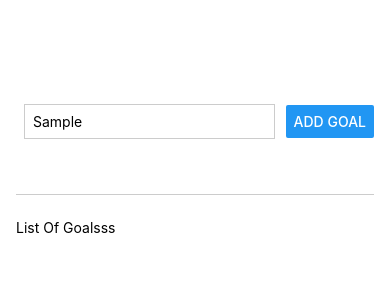
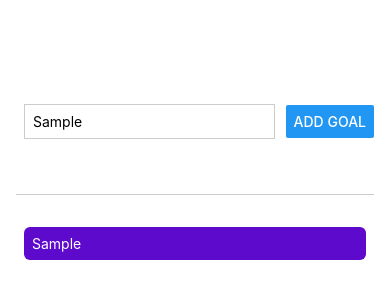
Before and after one commit to dhruvinprajapati-acute/react-native-a1, a React Native app: screen / in a window 390 px wide. Both pictures are taken after typing "Sample" into the empty fields and a click on the button "ADD GOAL". Shown: the top 300 px of the page. Built offline with nearby package versions, Linux system fonts and the light colour scheme.

Commit message:
show list, and set some styles

```diff
--- a/App.tsx
+++ b/App.tsx
@@ -5,7 +5,7 @@
  * @format
  */
 
-import React from 'react';
+import React, { useState } from 'react';
 import {
   Button,
   StyleSheet,
@@ -16,14 +16,33 @@ import {
 
 
 function App(): React.JSX.Element {
+  const [enterdGoalText, setEnterdGoalText] = useState('');
+  const [courseGoles, setCourseGoles] = useState([]);
+
+  function goalInputHandler(value : any){
+    setEnterdGoalText(value);
+  }
+  function addGoalHandler(){
+    setCourseGoles((currentCourseGoals) => [
+      ...currentCourseGoals,
+      enterdGoalText
+    ]);
+  }
   return (
     <View style={styles.appContainer}>
       <View style={styles.inputContainer}>
-        <TextInput style={styles.textInput} placeholder="Your Goal...!!!" />
-        <Button title="Add Goal" />
+        <TextInput style={styles.textInput} placeholder="Your Goal...!!!" onChangeText={goalInputHandler} />
+        <Button title="Add Goal" onPress={addGoalHandler}/>
       </View>
       <View style={styles.goalsContainer}>
-        <Text>List Of Goalsss</Text>
+        {
+          courseGoles.map((goals) =>
+            <View key={goals} style={styles.goalItems}>
+              <Text style={styles.goalText}>
+                {goals}
+              </Text>
+            </View>
+        )}
       </View>
     </View>
   );
@@ -54,6 +73,15 @@ const styles = StyleSheet.create({
   goalsContainer:{
     flex:4,
   },
+  goalItems: {
+    margin: 8,
+    padding:8,
+    borderRadius: 6,
+    backgroundColor: '#5e0acc',
+  },
+  goalText: {
+    color: 'white',
+  },
 });
 
 export default App;
```
